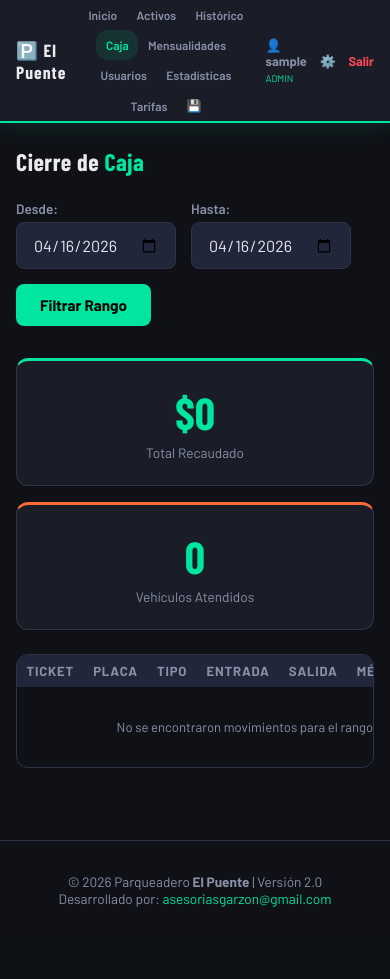
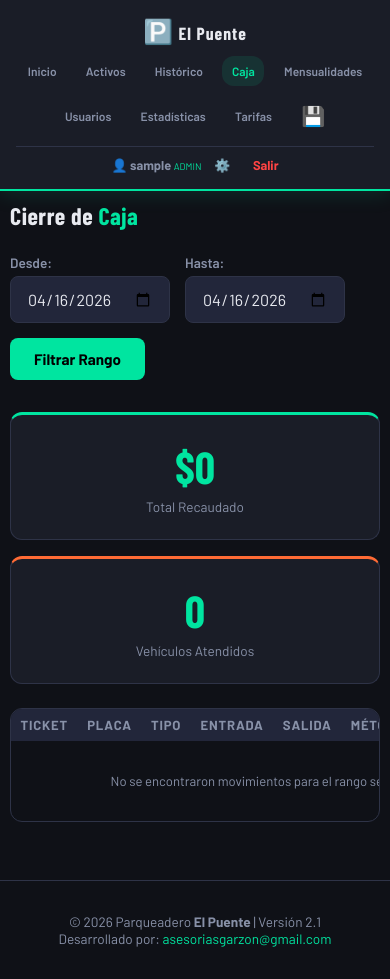
Before and after one commit to asesoriasgarzon-dev/parqueadero-elpuente, a Flask app: page /caja in a window 390 px wide. Before the commit the page ends 907 px from the top, so only its background shows below. Run offline with Flask 3, Linux system fonts and the light colour scheme; the visitor is signed in with stand-in values (Sample User, id 1); data that the repository does not hold is empty; some web fonts are replaced.

Commit message:
Update base.html

```diff
--- a/templates/base.html
+++ b/templates/base.html
@@ -6,12 +6,73 @@
     <title>{% block title %}Parqueadero El Puente{% endblock %}</title>
     <link rel="stylesheet" href="{{ url_for('static', filename='css/style.css') }}">
     <link rel="stylesheet" href="https://cdnjs.cloudflare.com/ajax/libs/font-awesome/6.0.0/css/all.min.css">
+
+    <style>
+        /* 🎯 CENTRADO DINÁMICO DEL SISTEMA */
+        .container {
+            max-width: 900px; /* Tamaño ideal para reportes y tablas en PC */
+            margin: 0 auto;   /* Centra el bloque horizontalmente */
+            padding: 20px;
+            width: 100%;
+            box-sizing: border-box;
+            transition: all 0.3s ease;
+        }
+
+        /* 🔒 AJUSTE ESPECIAL PARA EL LOGIN */
+        /* Si estamos en el login, lo hacemos más estrecho para que no se estire */
+        {% if request.endpoint == 'login' %}
+        .container {
+            max-width: 420px;
+            margin-top: 8vh; /* Lo baja un poco para que respire */
+        }
+        {% endif %}
+
+        /* 📱 RESPONSIVIDAD (CELULARES) */
+        @media (max-width: 600px) {
+            .container {
+                padding: 10px;
+                max-width: 100%;
+            }
+
+            .navbar {
+                flex-direction: column;
+                padding: 1rem;
+                height: auto;
+            }
+
+            .nav-links {
+                display: flex;
+                flex-wrap: wrap;
+                justify-content: center;
+                gap: 10px;
+                margin: 10px 0;
+            }
+
+            .nav-user {
+                border-top: 1px solid var(--border);
+                padding-top: 10px;
+                width: 100%;
+                justify-content: center;
+            }
+        }
+
+        /* Estilo para las alertas */
+        .alert {
+            padding: 15px;
+            margin-bottom: 20px;
+            border-radius: 8px;
+            text-align: center;
+            font-weight: bold;
+        }
+        .alert-success { background: rgba(0, 210, 141, 0.2); color: #00d28d; border: 1px solid #00d28d; }
+        .alert-error { background: rgba(255, 68, 68, 0.2); color: #ff4444; border: 1px solid #ff4444; }
+    </style>
 </head>
 <body>
     {% if session.usuario %}
     <nav class="navbar">
         <a class="navbar-brand" href="{{ url_for('inicio') }}">
-            🅿️ <span>El Puente</span>
+            <span style="font-size: 1.5rem;">🅿️</span> <span>El Puente</span>
         </a>
 
         <div class="nav-links">
@@ -25,7 +86,7 @@
                 <a href="{{ url_for('gestion_usuarios') }}" {% if request.endpoint == 'gestion_usuarios' %}class="active"{% endif %}>Usuarios</a>
                 <a href="{{ url_for('estadisticas') }}" {% if request.endpoint == 'estadisticas' %}class="active"{% endif %}>Estadísticas</a>
                 <a href="{{ url_for('tarifas') }}" {% if request.endpoint == 'tarifas' %}class="active"{% endif %}>Tarifas</a>
-                <a href="{{ url_for('backup') }}" title="Copia de Seguridad">💾</a>
+                <a href="{{ url_for('backup') }}" title="Copia de Seguridad" style="font-size: 1.2rem;">💾</a>
             {% endif %}
         </div>
 
@@ -38,7 +99,7 @@
                ⚙️
             </a>
 
-            <a href="{{ url_for('logout') }}">Salir</a>
+            <a href="{{ url_for('logout') }}" style="color: #ff4444; margin-left: 10px;">Salir</a>
         </div>
     </nav>
     {% endif %}
@@ -58,7 +119,7 @@
     </div>
 
     <footer style="text-align: center; padding: 2rem 0; color: var(--text2); font-size: 0.85rem; border-top: 1px solid var(--border); margin-top: 3rem;">
-        <p>© 2026 Parqueadero <b>El Puente</b> | Versión 2.0</p>
+        <p>© 2026 Parqueadero <b>El Puente</b> | Versión 2.1</p>
         <p>Desarrollado por: <span style="color: var(--accent);">asesoriasgarzon@gmail.com</span></p>
     </footer>
 
```
